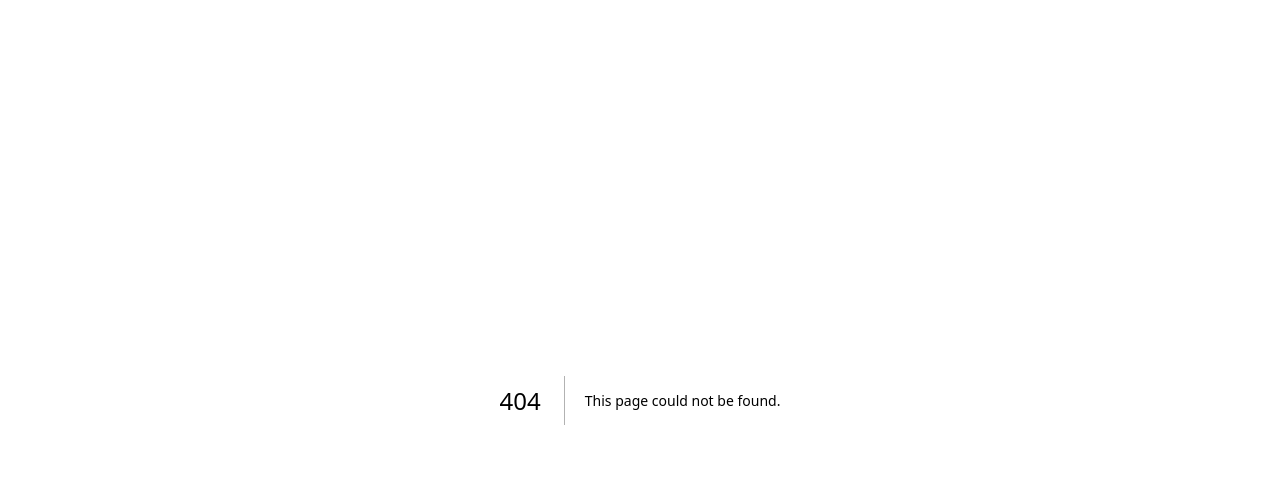
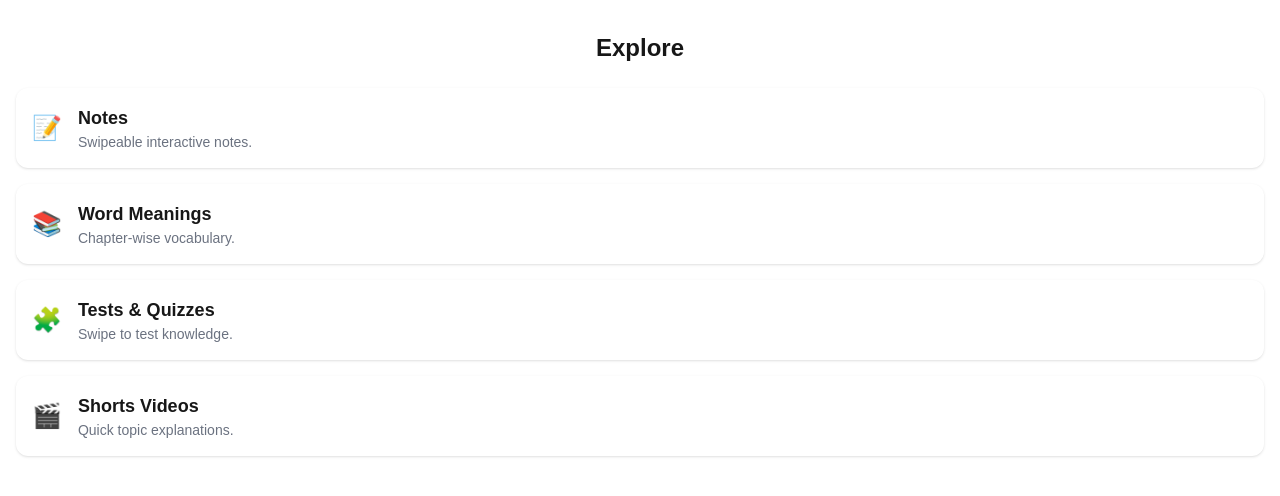
Before and after one commit to Ashutoshkr23/brightmindslab, a Next.js app: page /explore in a window 1280 px wide. Before the commit this address had no page. Shown: the top 496 px of the page. Built offline with nearby package versions, Linux system fonts and the light colour scheme.

Commit message:
basic navigation done

```diff
--- /dev/null
+++ b/app/explore.tsx
@@ -0,0 +1,46 @@
+// app/explore/page.js
+import Link from 'next/link';
+
+export default function Explore() {
+  return (
+    <main className="min-h-screen bg-gray-50 p-8">
+      <h1 className="text-3xl font-bold mb-6">Explore Content</h1>
+
+      <div className="grid grid-cols-1 md:grid-cols-2 gap-6">
+
+        {/* Notes Section */}
+        <Link href="/explore/notes">
+          <div className="p-6 bg-white shadow rounded-lg hover:shadow-md cursor-pointer transition">
+            <h2 className="text-xl font-semibold">📝 Notes</h2>
+            <p className="text-gray-600">Interactive swipeable notes.</p>
+          </div>
+        </Link>
+
+        {/* Word Meaning Section */}
+        <Link href="/explore/words">
+          <div className="p-6 bg-white shadow rounded-lg hover:shadow-md cursor-pointer transition">
+            <h2 className="text-xl font-semibold">📚 Word Meanings</h2>
+            <p className="text-gray-600">Learn meanings chapter-wise.</p>
+          </div>
+        </Link>
+
+        {/* Tests Section */}
+        <Link href="/explore/tests">
+          <div className="p-6 bg-white shadow rounded-lg hover:shadow-md cursor-pointer transition">
+            <h2 className="text-xl font-semibold">🧩 Tests & Quizzes</h2>
+            <p className="text-gray-600">Swipe to test your knowledge.</p>
+          </div>
+        </Link>
+
+        {/* Shorts Section */}
+        <Link href="/explore/shorts">
+          <div className="p-6 bg-white shadow rounded-lg hover:shadow-md cursor-pointer transition">
+            <h2 className="text-xl font-semibold">🎬 Shorts Videos</h2>
+            <p className="text-gray-600">Quick video explanations.</p>
+          </div>
+        </Link>
+
+      </div>
+    </main>
+  );
+}
--- /dev/null
+++ b/app/explore/page.tsx
@@ -0,0 +1,58 @@
+// app/explore/page.js
+import Link from 'next/link';
+
+export default function Explore() {
+  return (
+    <main className="min-h-screen bg-gray-90 px-4 py-8">
+      <h1 className="text-2xl font-bold mb-6 text-center">Explore</h1>
+
+      <div className="flex flex-col gap-4">
+
+        {/* Notes Section */}
+        <Link href="/explore/notes">
+          <div className="bg-gray p-4 shadow rounded-xl flex items-center space-x-4 hover:bg-indigo-50 transition">
+            <div className="text-2xl">📝</div>
+            <div>
+              <h2 className="text-lg font-semibold">Notes</h2>
+              <p className="text-sm text-gray-500">Swipeable interactive notes.</p>
+            </div>
+          </div>
+        </Link>
+
+        {/* Word Meanings Section */}
+        <Link href="/explore/words">
+          <div className="bg-gray p-4 shadow rounded-xl flex items-center space-x-4 hover:bg-indigo-50 transition">
+            <div className="text-2xl">📚</div>
+            <div>
+              <h2 className="text-lg font-semibold">Word Meanings</h2>
+              <p className="text-sm text-gray-500">Chapter-wise vocabulary.</p>
+            </div>
+          </div>
+        </Link>
+
+        {/* Tests Section */}
+        <Link href="/explore/tests">
+          <div className="bg-gray p-4 shadow rounded-xl flex items-center space-x-4 hover:bg-indigo-50 transition">
+            <div className="text-2xl">🧩</div>
+            <div>
+              <h2 className="text-lg font-semibold">Tests & Quizzes</h2>
+              <p className="text-sm text-gray-500">Swipe to test knowledge.</p>
+            </div>
+          </div>
+        </Link>
+
+        {/* Shorts Section */}
+        <Link href="/explore/shorts">
+          <div className="bg-gray p-4 shadow rounded-xl flex items-center space-x-4 hover:bg-indigo-50 transition">
+            <div className="text-2xl">🎬</div>
+            <div>
+              <h2 className="text-lg font-semibold">Shorts Videos</h2>
+              <p className="text-sm text-gray-500">Quick topic explanations.</p>
+            </div>
+          </div>
+        </Link>
+
+      </div>
+    </main>
+  );
+}
--- a/app/page.tsx
+++ b/app/page.tsx
@@ -1,6 +1,7 @@
 
 
 import Head from "next/head";
+import Link from "next/link";
 
 export default function Home() {
   return (
@@ -15,12 +16,33 @@ export default function Home() {
       </Head>
 
       <div className="grid grid-rows-[20px_1fr_20px] items-center justify-items-center min-h-screen p-8 pb-20 gap-16 sm:p-20 font-[family-name:var(--font-geist-sans)]">
-        <main>
-          <h1>Bright Minds Lab testing</h1>
-        </main>
-        <footer className="row-start-3 flex gap-6 flex-wrap items-center justify-center">
-          <p>© {new Date().getFullYear()} Bright Minds Lab</p>
-        </footer>
+      <main className="h-screen flex flex-col items-center justify-center bg-gray-90">
+      {/* Hero Section */}
+      <section className="text-center w-64 pt-40 py-12 px-4">
+        {/* Logo */}
+        <img
+          src="/Hero.jpg"
+          alt="Bright Minds Lab"
+          className="w-64 h-40 mt-24 mx-auto mb-8"
+        />
+
+        <p className="text-gray-600 mb-8">
+          Learn, revise, and excel with interactive swipe cards and quizzes.
+        </p>
+
+        {/* Login and Explore Buttons */}
+        <div className="flex gap-4 justify-center">
+          <button className="px-6 py-2 bg-indigo-500 text-white rounded-full hover:bg-indigo-600 transition">
+            Login
+          </button>
+          <Link href="/explore">
+  <button className="px-6 py-2 bg-white border border-indigo-500 text-indigo-500 rounded-full hover:bg-indigo-50 transition">
+    Explore
+  </button>
+</Link>
+        </div>
+      </section>
+    </main>
       </div>
     </>
   );
```
Also changed, not shown: public/Hero.jpg (added).
